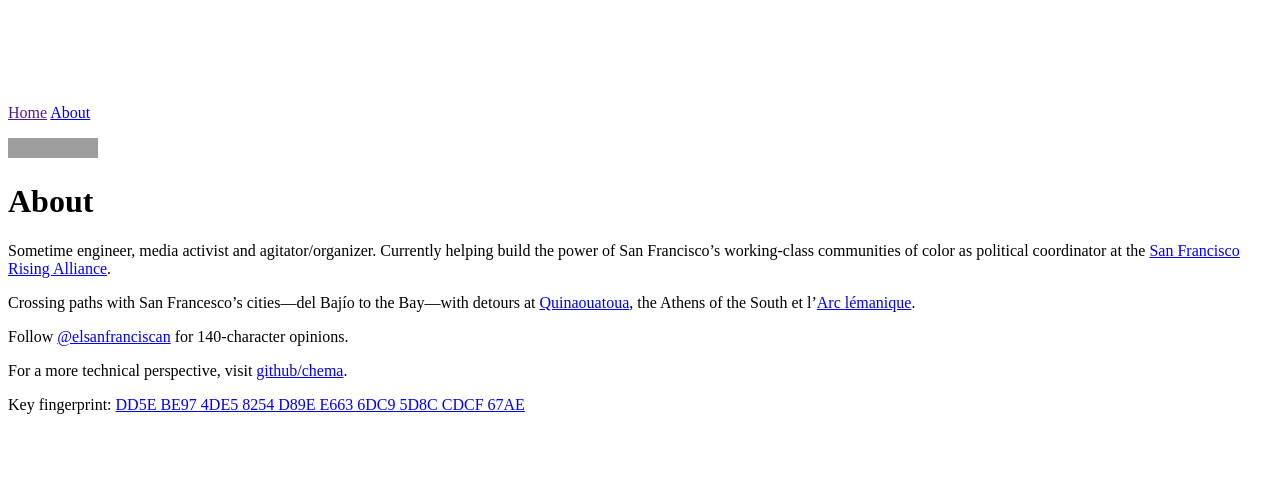
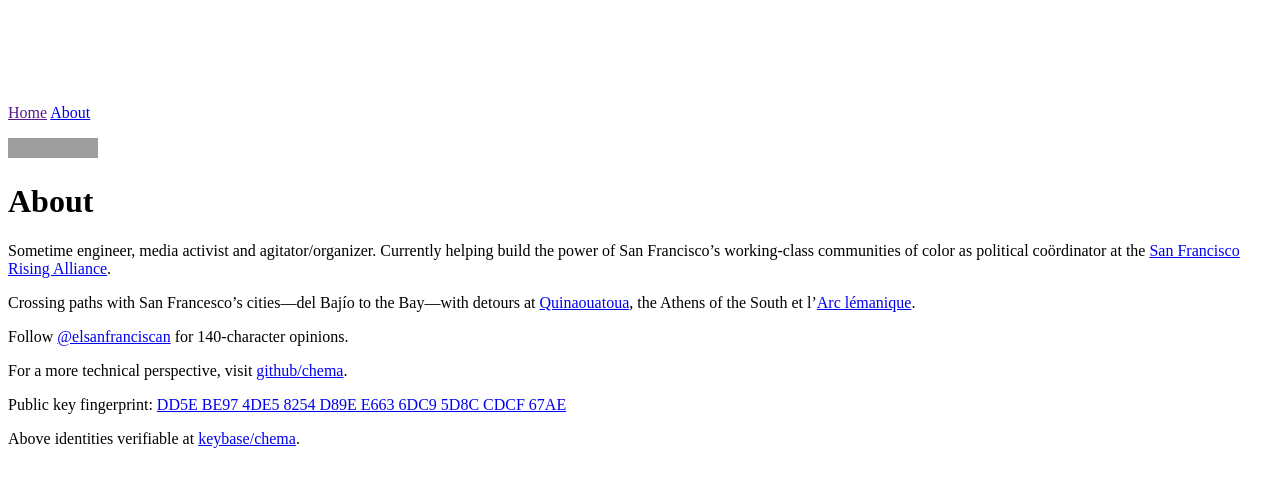
Before and after one commit to chema/sanfranciscan, a Jekyll site: the page built from about.md, in a window 1280 px wide. Shown: the top 487 px of the page. Built offline with Jekyll 4.4.1, drawn with Linux system fonts in a browser that asks for light colours; comment, search, counter and statistics services are not loaded; grey boxes are pictures that could not be loaded.

Commit message:
Added keybase

```diff
--- a/about.md
+++ b/about.md
@@ -2,7 +2,7 @@
 layout: page
 title: About
 ---
-Sometime engineer, media activist and agitator/organizer. Currently helping build the power of San Francisco's working-class communities of color as political coordinator at the [San Francisco Rising Alliance](http://www.sfrising.org/).
+Sometime engineer, media activist and agitator/organizer. Currently helping build the power of San Francisco's working-class communities of color as political coördinator at the [San Francisco Rising Alliance](http://www.sfrising.org/).
 
 Crossing paths with San Francesco's cities—del Bajío to the Bay—with detours at [Quinaouatoua](https://en.wikipedia.org/wiki/Iroquois_settlement_of_the_north_shore_of_Lake_Ontario), the Athens of the South et l'[Arc lémanique](http://switzerland.indymedia.org/fr/).
 
@@ -10,4 +10,6 @@ Follow [@elsanfranciscan](https://twitter.com/elsanfranciscan) for 140-character
 
 For a more technical perspective, visit [github/chema](https://github.com/chema).
 
-Key fingerprint: [DD5E BE97 4DE5 8254 D89E  E663 6DC9 5D8C CDCF 67AE](https://pgp.mit.edu/pks/lookup?op=vindex&fingerprint=on&search=0x6DC95D8CCDCF67AE)
+Public key fingerprint: [DD5E BE97 4DE5 8254 D89E  E663 6DC9 5D8C CDCF 67AE](https://pgp.mit.edu/pks/lookup?op=vindex&fingerprint=on&search=0x6DC95D8CCDCF67AE)
+
+Above identities verifiable at [keybase/chema](https://keybase.io/chema).
```
